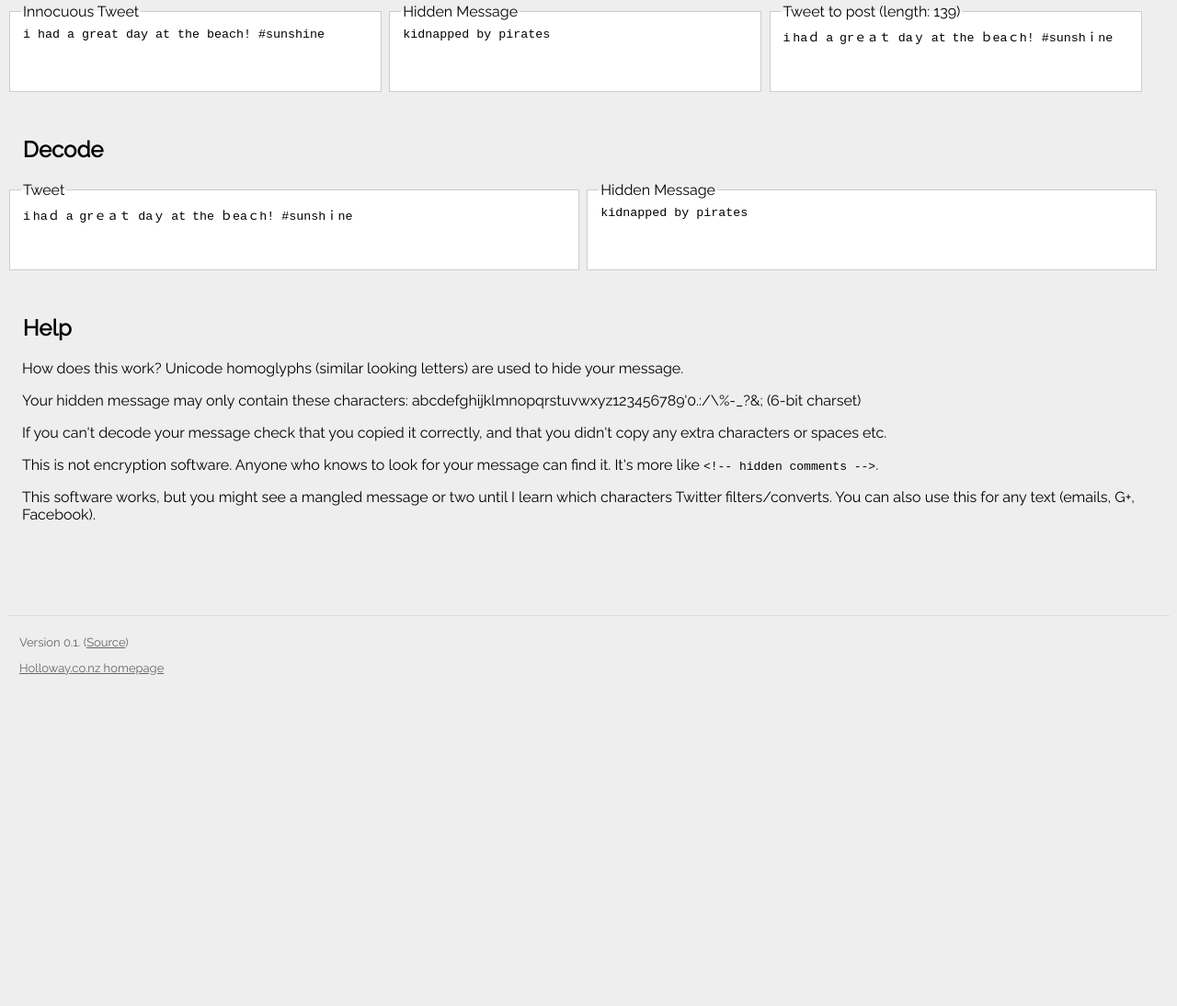
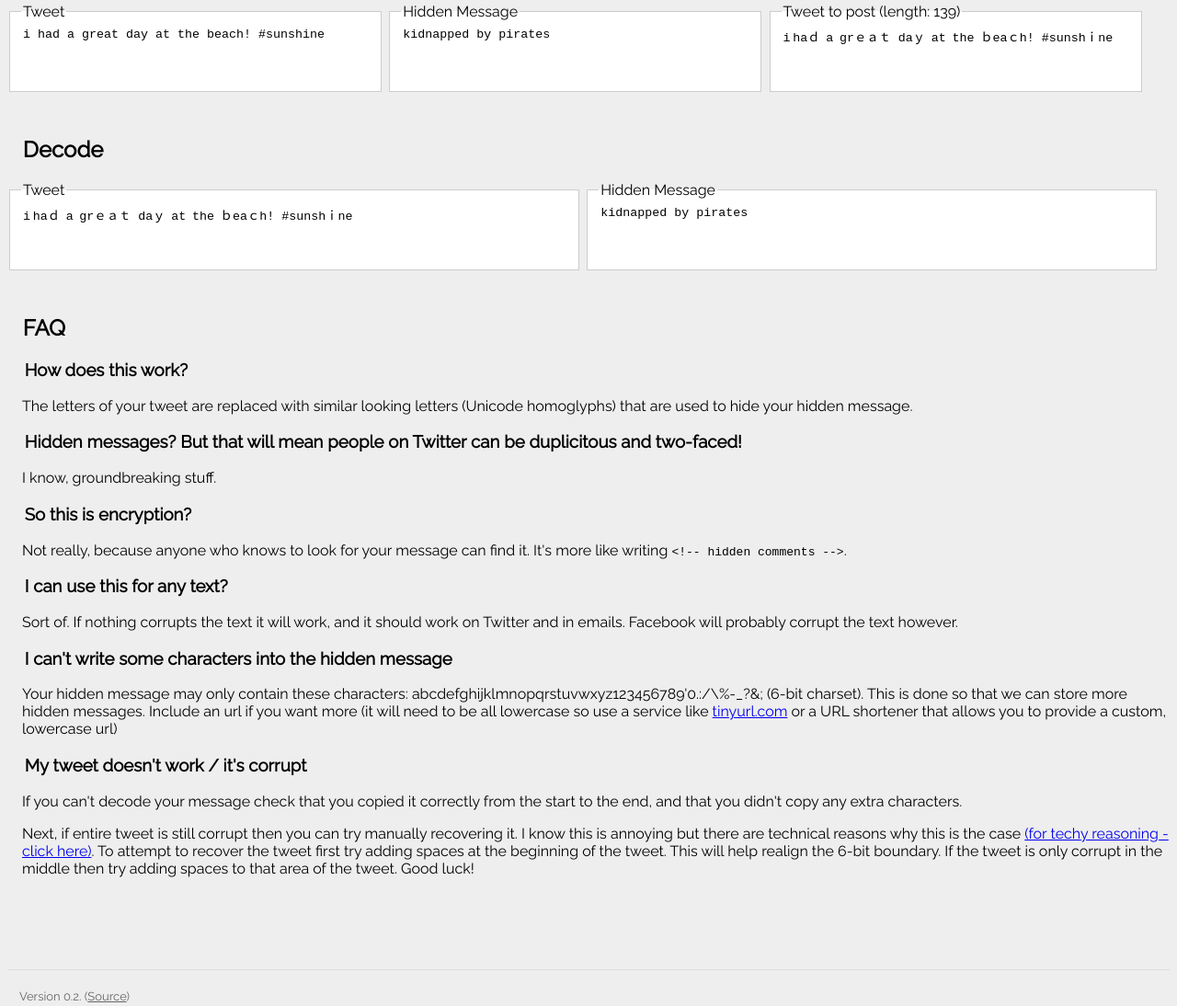
Before and after one commit to holloway/steg-of-the-dump, a plain HTML site: page index.html in a window 1280 px wide. Shown: the part 211-1305 px from the top of the page at 92% size. Before the commit the page ends 982 px from the top, so only its background shows below. Drawn offline with Linux system fonts and the light colour scheme.

Commit message:
Docs improvements

```diff
--- a/index.html
+++ b/index.html
@@ -6,6 +6,17 @@
 	<script src="jquery-1.11.0.min.js"></script>
 	<script src="steg-of-the-dump.js"></script>
 	<link rel="stylesheet" type="text/css" href="screen.css">
+	<script>
+		$(document).ready(function(){
+			"use strict";
+
+			$("#techyreasoning").click(function(event){
+				var $this = $(this);
+				$this.replaceWith($this.attr("data-reasoning"));
+				event.preventDefault();
+			})
+		})
+	</script>
 </head>
 <body>
 	<h1>Twitter Secret Messages</h1>
@@ -14,8 +25,8 @@
 	<h2>Encode</h2>
 	<div id="encode" class="row">
 		<fieldset>
-			<legend>Innocuous Tweet</legend>
-			<textarea id="encode_tweet">i had a great day at the beach! #sunshine</textarea>
+			<legend>Tweet</legend>
+			<textarea id="encode_tweet">i had a great day at the beach! #sunshine       </textarea>
 		</fieldset>
 
 		<fieldset>
@@ -39,22 +50,25 @@
 		</fieldset>
 	</div>
 
-	<h2>Help</h2>
-	<p>
-		How does this work? Unicode homoglyphs (similar looking letters) are used to hide your message.
-	</p>
-	<p>	Your hidden message may only contain these characters: <span id="valid_hidden_message_characters"></span> (<span id="secret_alphabet_bitlength"></span>-bit charset)
-	</p>
-	<p>	If you can't decode your message check that you copied it correctly, and that you didn't copy any extra characters or spaces etc.</p>
-	</p>
-	<p> This is not encryption software. Anyone who knows to look for your message can find it. It's more like <tt>&lt;!-- hidden comments --&gt;</tt>.
-	</p>
-	<p>
-	 	This software works, but you might see a mangled message or two until I learn which characters Twitter filters/converts. You can also use this for any text (emails, G+, Facebook).
-	</p>
+	<h2>FAQ</h2>
+	<h3>How does this work?</h3>
+	<p>The letters of your tweet are replaced with similar looking letters (Unicode homoglyphs) that are used to hide your hidden message.</p>
+	<h3>Hidden messages? But that will mean people on Twitter can be duplicitous and two-faced!</h3>
+	<p>I know, groundbreaking stuff.</p>
+	<h3>So this is encryption?</h3>
+	<p>Not really, because anyone who knows to look for your message can find it. It's more like writing <tt>&lt;!-- hidden comments --&gt;</tt>.</p>
+	<h3>I can use this for any text?</h3>
+	<p>Sort of. If nothing corrupts the text it will work, and it should work on Twitter and in emails. Facebook will probably corrupt the text however.</p>
+	<h3>I can't write some characters into the hidden message</h3>
+	<p>Your hidden message may only contain these characters: <span id="valid_hidden_message_characters"></span> (<span class="secret_alphabet_bitlength"></span>-bit charset). This is done so that we can store more hidden messages. Include an url if you want more (it will need to be all lowercase so use a service like <a href="http://tinyurl.com">tinyurl.com</a> or a URL shortener that allows you to provide a custom, lowercase url)</p>
+	<h3>My tweet doesn't work / it's corrupt</h3>
+	<p>If you can't decode your message check that you copied it correctly from the start to the end, and that you didn't copy any extra characters.</p>
+	<p>Next, if entire tweet is still corrupt then you can try manually recovering it. I know this is annoying but there are technical reasons why this is the case <a href="#" id="techyreasoning" data-reasoning=". With only 140 chars there's no space for error-correction, and even a parity-bit would just identify corruption it wouldn't help people recover it, so I don't consider the overhead of error correction to be appropriate. Anyway, getting back to recovering that text...">(for techy reasoning - click here)</a>.
+
+	To attempt to recover the tweet first try adding spaces at the beginning of the tweet. This will help realign the <span class="secret_alphabet_bitlength"></span>-bit boundary. If the tweet is only corrupt in the middle then try adding spaces to that area of the tweet. Good luck!</p>
 
 	<footer>
-		<p>Version 0.1. (<a href="https://github.com/holloway/steg-of-the-dump">Source</a>)</p>
+		<p>Version 0.2. (<a href="https://github.com/holloway/steg-of-the-dump">Source</a>)</p>
 		<p><a href="http://holloway.co.nz/">Holloway.co.nz homepage</p>
 	</footer>
 </body>
--- a/screen.css
+++ b/screen.css
@@ -16,6 +16,10 @@ h2 {
 	padding-top:1em;
 	margin-top:1em;
 	padding-left:0.7em;
+}
+
+h3 {
+	margin-left:1em;
 }
 
 p {
--- a/steg-of-the-dump.js
+++ b/steg-of-the-dump.js
@@ -19,7 +19,7 @@
 			decode_update();
 
 			$("#valid_hidden_message_characters").text(secret_alphabet_string);
-			$("#secret_alphabet_bitlength").text(secret_alphabet_bitlength);
+			$(".secret_alphabet_bitlength").text(secret_alphabet_bitlength);
 		},
 		encode_tweet_update = function(){
 			encode_update();
```
